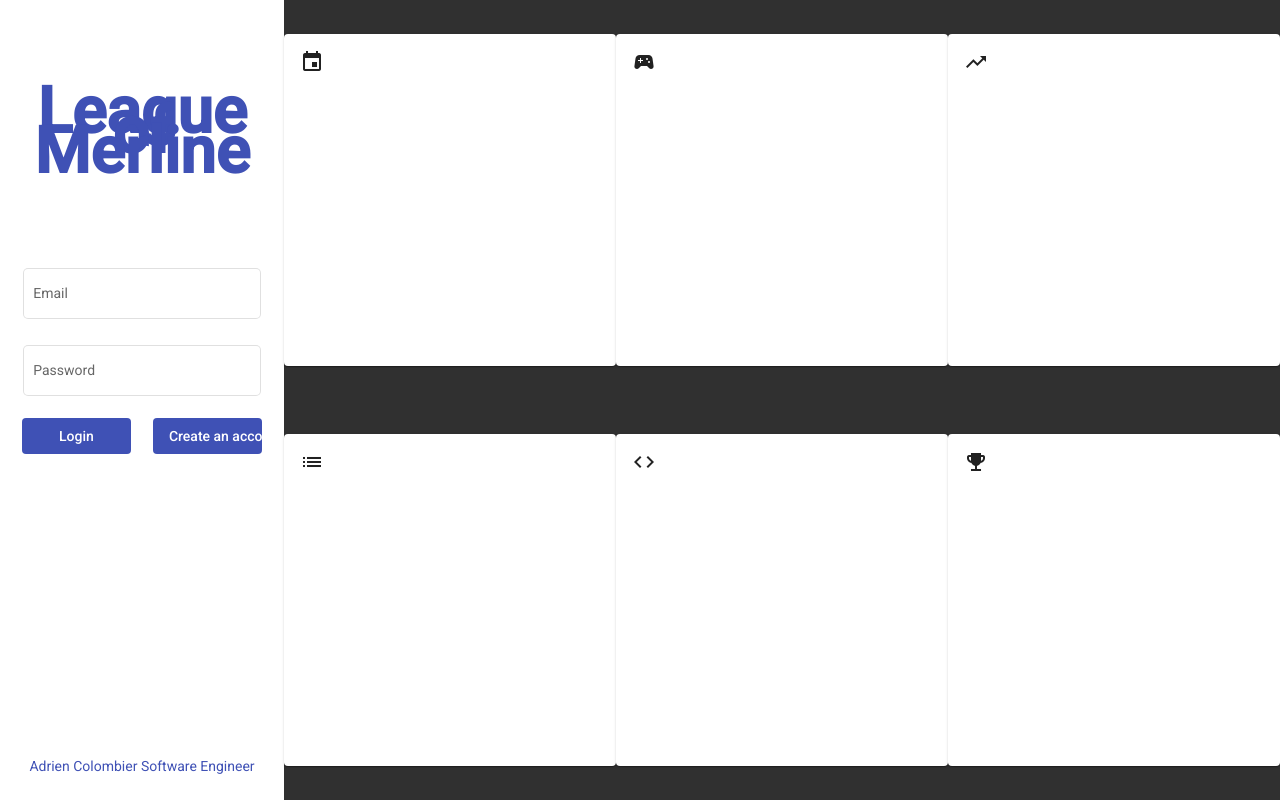
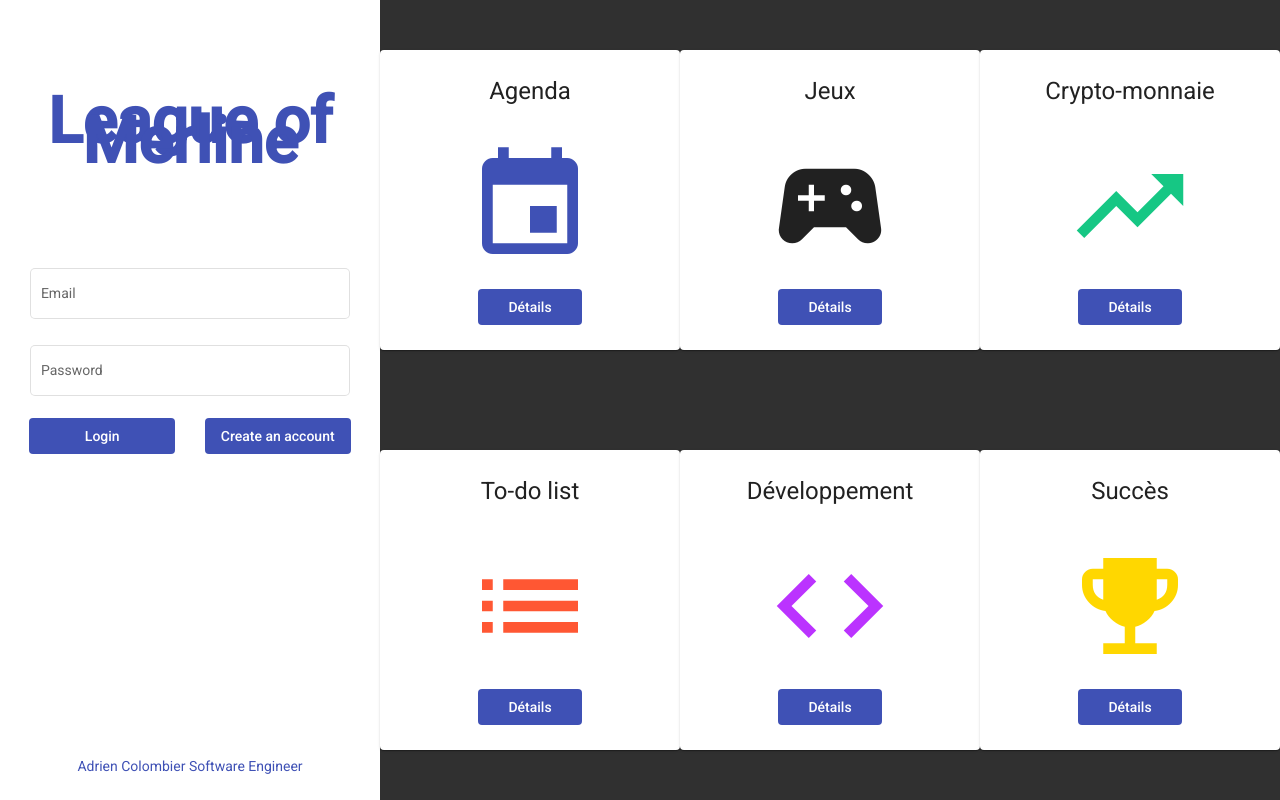
Before and after one commit to PixDay/League-of-Merline, an Angular app in the folder Web/: page /sign-in in a window 1280 px wide. Built offline with nearby package versions, Linux system fonts and the light colour scheme.

Commit message:
[MODIFY] - Sign-in page only needing modal for visual

```diff
--- a/Web/src/app/components/sign-in/sign-in.component.css
+++ b/Web/src/app/components/sign-in/sign-in.component.css
@@ -42,12 +42,42 @@
   width: 38.5%;
 }
 
+.button:hover {
+  background-color: white;
+  color: #3F51B5;
+  border: solid #3F51B5 2px;
+}
+
 .left-inputs {
   width: 100%;
 }
-
 
 mat-card {
   width: 300px;
   height: 300px;
 }
+
+mat-icon {
+  font-size: 128px;
+  width: 128px;
+  height: 128px;
+}
+
+.blue {
+  color: #3F51B5;
+}
+
+.green {
+  color: #16c784;
+}
+
+.orange {
+  color: #FF5733;
+}
+
+.purple {
+  color: #BB33FF;
+}
+.yellow {
+  color: gold;
+}
--- a/Web/src/app/components/sign-in/sign-in.component.html
+++ b/Web/src/app/components/sign-in/sign-in.component.html
@@ -21,25 +21,37 @@
   </div>
   <div class="sign-in-right" fxLayout="column" fxLayoutAlign="space-around center">
     <div class="full-space" fxLayout="row" fxLayoutAlign="space-around center" >
-      <mat-card>
-        <mat-icon aria-hidden="false" aria-label="Example home icon">event</mat-icon>
+      <mat-card fxLayout="column" fxLayoutAlign="space-around center">
+        <h1>Agenda</h1>
+        <mat-icon class="blue" aria-hidden="false" aria-label="Example home icon">event</mat-icon>
+        <button class="button" mat-flat-button color="primary">Détails</button>
       </mat-card>
-      <mat-card>
+      <mat-card fxLayout="column" fxLayoutAlign="space-around center">
+        <h1>Jeux</h1>
         <mat-icon aria-hidden="false" aria-label="Example home icon">sports_esports</mat-icon>
+        <button class="button" mat-flat-button color="primary">Détails</button>
       </mat-card>
-      <mat-card>
-        <mat-icon aria-hidden="false" aria-label="Example home icon">trending_up</mat-icon>
+      <mat-card fxLayout="column" fxLayoutAlign="space-around center">
+        <h1>Crypto-monnaie</h1>
+        <mat-icon class="green" aria-hidden="false" aria-label="Example home icon">trending_up</mat-icon>
+        <button class="button" mat-flat-button color="primary">Détails</button>
       </mat-card>
     </div>
     <div class="full-space" fxLayout="row" fxLayoutAlign="space-around center" >
-      <mat-card>
-        <mat-icon aria-hidden="false" aria-label="Example home icon">list</mat-icon>
+      <mat-card fxLayout="column" fxLayoutAlign="space-around center">
+        <h1>To-do list</h1>
+        <mat-icon class="orange" aria-hidden="false" aria-label="Example home icon">list</mat-icon>
+        <button class="button" mat-flat-button color="primary">Détails</button>
       </mat-card>
-      <mat-card>
-        <mat-icon aria-hidden="false" aria-label="Example home icon">code</mat-icon>
+      <mat-card fxLayout="column" fxLayoutAlign="space-around center">
+        <h1>Développement</h1>
+        <mat-icon class="purple" aria-hidden="false" aria-label="Example home icon">code</mat-icon>
+        <button class="button" mat-flat-button color="primary">Détails</button>
       </mat-card>
-      <mat-card>
-        <mat-icon aria-hidden="false" aria-label="Example home icon">emoji_events</mat-icon>
+      <mat-card fxLayout="column" fxLayoutAlign="space-around center">
+        <h1>Succès</h1>
+        <mat-icon class="yellow" aria-hidden="false" aria-label="Example home icon">emoji_events</mat-icon>
+        <button class="button" mat-flat-button color="primary">Détails</button>
       </mat-card>
     </div>
   </div>
```
